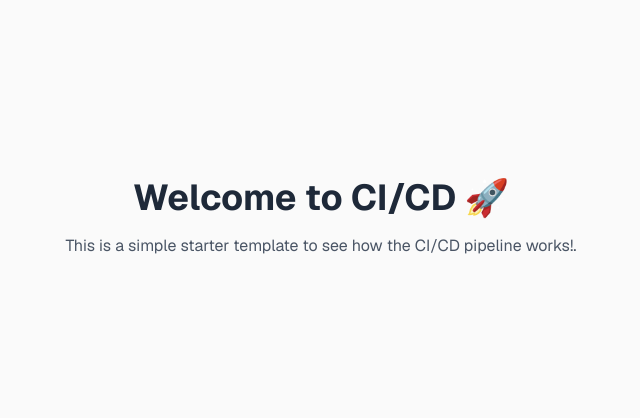
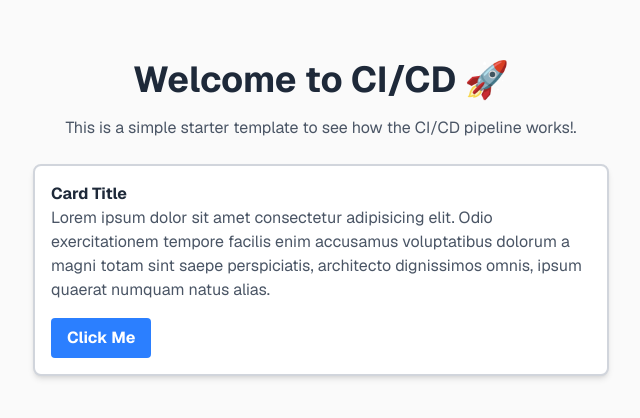
Before and after one commit to Abdul-Haseeb360/ci-cd-pipeline, a Next.js app: page / in a window 1280 px wide. Shown: the part 182-600 px from the top of the page, without its empty margins (319-959 px from the left). Built offline with nearby package versions, Linux system fonts and the light colour scheme.

Commit message:
Add login feature

```diff
--- /dev/null
+++ b/app/components/Card.tsx
@@ -0,0 +1,20 @@
+import React from "react";
+
+function Card() {
+  return (
+    <div className="border-2 border-gray-300 rounded-lg p-4 mt-6 w-full max-w-xl bg-white shadow-md">
+      <h1 className="text-base font-bold text-gray-800">Card Title</h1>
+      <p className="text-gray-600">
+        Lorem ipsum dolor sit amet consectetur adipisicing elit. Odio
+        exercitationem tempore facilis enim accusamus voluptatibus dolorum a
+        magni totam sint saepe perspiciatis, architecto dignissimos omnis, ipsum
+        quaerat numquam natus alias.
+      </p>
+      <button className="mt-4 bg-blue-500 hover:bg-blue-700 text-white font-bold py-2 px-4 rounded cursor-pointer">
+        Click Me
+      </button>
+    </div>
+  );
+}
+
+export default Card;
--- a/app/page.tsx
+++ b/app/page.tsx
@@ -1,3 +1,4 @@
+import Card from "./components/Card";
 
 export default function Home() {
   return (
@@ -8,6 +9,7 @@ export default function Home() {
       <p className="mt-4 text-gray-600 dark:text-gray-400">
         This is a simple starter template to see how the CI/CD pipeline works!.
       </p>
+      <Card/>
     </div>
   );
 }
```
